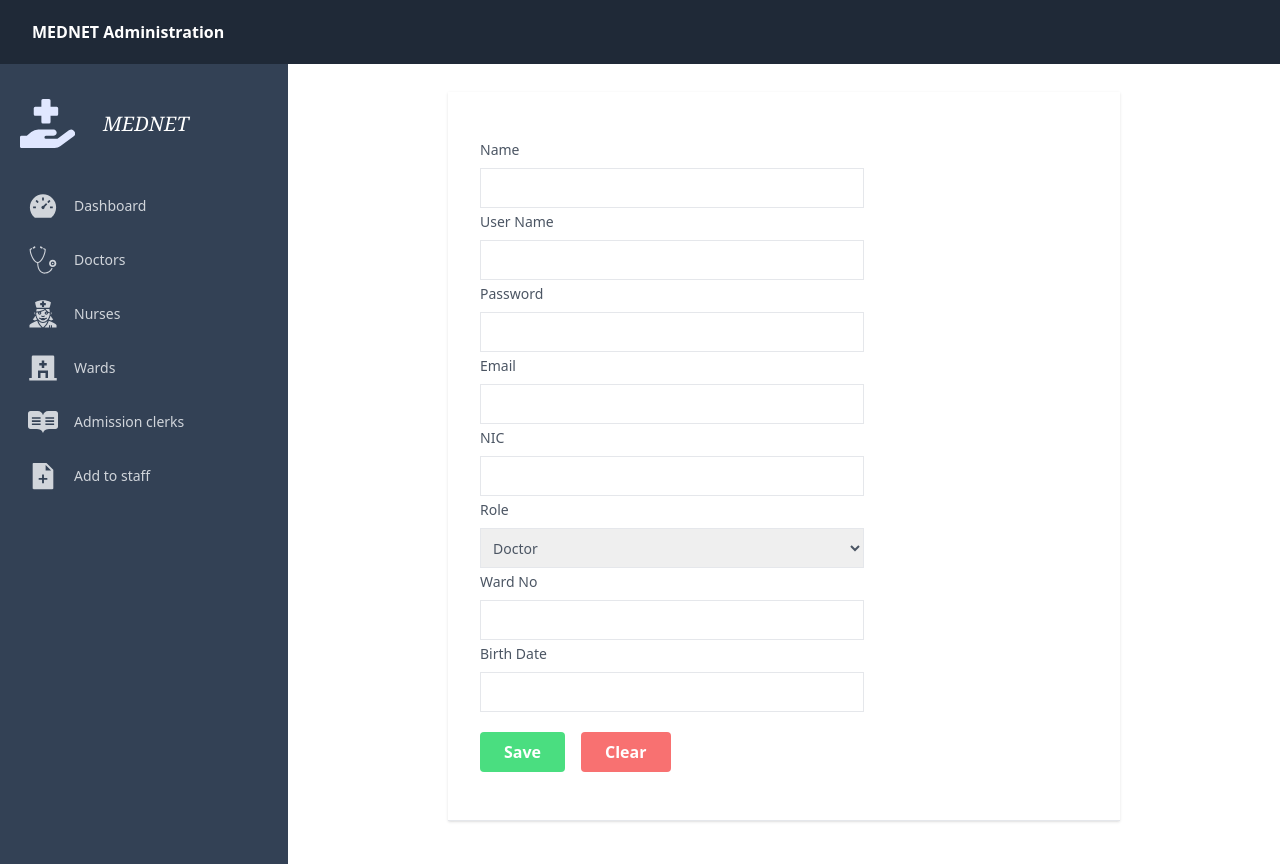
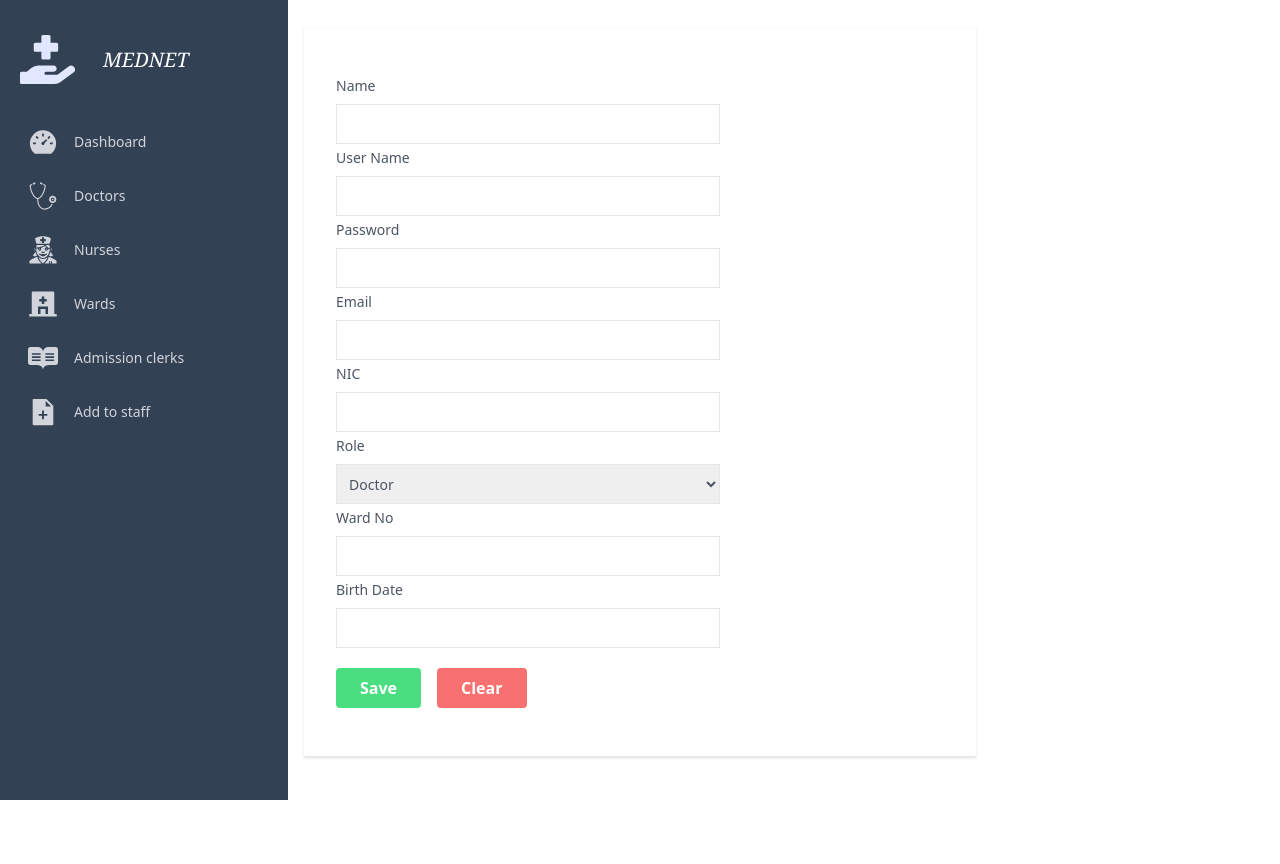
Before and after one commit to cepdnaclk/e19-co225-In-Patient-Management-System-For-a-Hospital, a React (Vite) app in the folder frontend/: page /admin/addStaff in a window 1280 px wide. After the commit the page ends 800 px from the top, so only its background shows below. Built offline with nearby package versions, Linux system fonts and the light colour scheme.

Commit message:
place admin component properly

```diff
--- a/frontend/src/components/adminFiles/AdminAddStaff.jsx
+++ b/frontend/src/components/adminFiles/AdminAddStaff.jsx
@@ -8,6 +8,8 @@ import { GiNurseFemale } from "react-icons/gi";
 import { GiStethoscope } from "react-icons/gi";
 import Navbar from "../adminFiles/Navbar";
 import AddStaffForm from "../../components/adminFiles/AddStaffForm";
+import AdminSideBar from "../../components/adminFiles/Adminsidebar";
+
 
 
 
@@ -25,36 +27,8 @@ function Adminsidebar() {
   const [open, setOpen] = useState(true);
   return (
     <>
-    <Navbar/>
     <div className="flex">
-      <div
-        className={` ${
-          open ? "w-72" : "w-20 "
-        } bg-blue-gray h-screen p-5  pt-8 relative duration-300`}
-      >
-        <div className="flex gap-x-7 items-center">
-        <FaHandHoldingMedical size={55} color="#e0e7ff"/>
-          <h1 className={`text-white origin-left font-large font-serif italic text-xl duration-200 ${!open && "scale-0"}`}
-          >
-            MEDNET
-
-          </h1>
-        </div>
-        <ul className="pt-6">
-          {Menus.map((Menu, index) => (
-            <li
-              key={index}
-              className={`flex  rounded-md p-2 cursor-pointer hover:bg-light-white text-gray-300 text-sm items-center gap-x-4
-              ${Menu.gap ? "mt-9" : "mt-2"}  `}
-            >
-              <span>{Menu.src}</span>
-              <span className={`${!open && "hidden"} origin-left duration-200`}>
-                <a >{Menu.title}</a>
-              </span>
-            </li>
-          ))}
-        </ul>
-      </div>
+      <AdminSideBar/>
       <div className="h-screen flex-1 p-7">
 
         <AddStaffForm/>
--- a/frontend/src/components/adminFiles/Adminsidebar.jsx
+++ b/frontend/src/components/adminFiles/Adminsidebar.jsx
@@ -32,11 +32,11 @@ function Adminsidebar() {
   const [open, setOpen] = useState(true);
   return (
 
-    <div className="flex">
+    <>
       <div
         className={` ${
           open ? "w-72" : "w-20 "
-        } bg-blue-gray h-screen p-5  pt-8 relative duration-300`}
+        } bg-blue-gray h-screen p-5  pt-8 duration-300 fixed`}
       >
         <div className="flex gap-x-7 items-center">
         <FaHandHoldingMedical size={55} color="#e0e7ff"/>
@@ -62,10 +62,8 @@ function Adminsidebar() {
           ))}
         </ul>
       </div>
-      <div className="h-screen flex-1 p-7">
-        <h1 className="text-2xl font-semibold ">Home Page</h1>
-      </div>
-    </div>
+
+    </>
   );
 };
 
--- a/frontend/src/components/adminFiles/Navbar.jsx
+++ b/frontend/src/components/adminFiles/Navbar.jsx
@@ -2,7 +2,7 @@ import React from "react";
 
 const Navbar = () => {
   return (
-    <div className="bg-gray-800">
+    <div className="bg-gray-800 fixed top-0 left-0">
       <div className="h-16 px-8 flex items-center">
         <p className="text-white font-bold">MEDNET Administration</p>
       </div>
```
